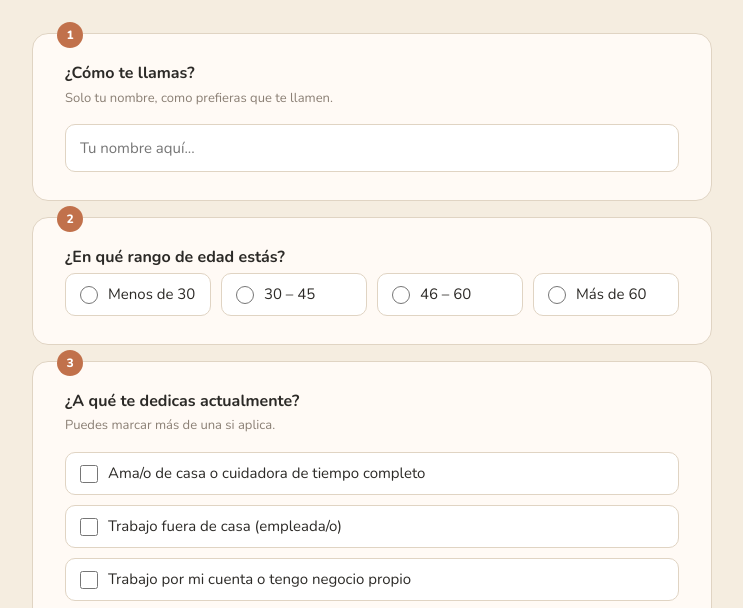
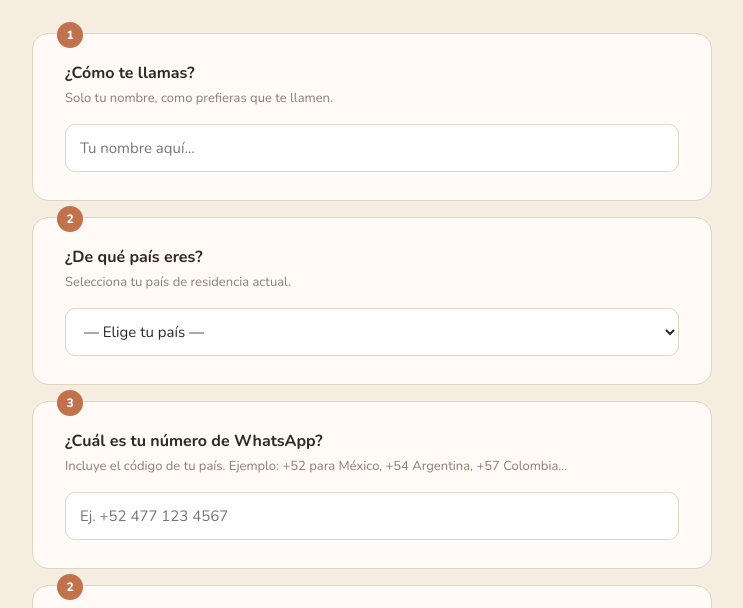
Before and after one commit to proyectatres-code/curso-ia-cuidadores, a plain HTML site: page index.html in a window 1280 px wide. Shown: the part 192-800 px from the top of the page, without its empty margins (268-1011 px from the left). Drawn offline with nearby package versions, Linux system fonts and the light colour scheme.

Commit message:
Add files via upload

```diff
--- a/index.html
+++ b/index.html
@@ -267,7 +267,46 @@
     <input type="text" id="nombre" class="text-input" placeholder="Tu nombre aquí..." style="height: 48px;">
   </div>
 
-  <!-- P2: Edad -->
+  <!-- P2: País -->
+  <div class="card">
+    <div class="q-number">2</div>
+    <div class="q-label">¿De qué país eres?</div>
+    <div class="q-hint">Selecciona tu país de residencia actual.</div>
+    <select id="pais" class="text-input" style="height:48px;cursor:pointer;appearance:auto;">
+      <option value="">— Elige tu país —</option>
+      <option value="México">🇲🇽 México</option>
+      <option value="Argentina">🇦🇷 Argentina</option>
+      <option value="Bolivia">🇧🇴 Bolivia</option>
+      <option value="Chile">🇨🇱 Chile</option>
+      <option value="Colombia">🇨🇴 Colombia</option>
+      <option value="Costa Rica">🇨🇷 Costa Rica</option>
+      <option value="Cuba">🇨🇺 Cuba</option>
+      <option value="Ecuador">🇪🇨 Ecuador</option>
+      <option value="El Salvador">🇸🇻 El Salvador</option>
+      <option value="España">🇪🇸 España</option>
+      <option value="Guatemala">🇬🇹 Guatemala</option>
+      <option value="Honduras">🇭🇳 Honduras</option>
+      <option value="Nicaragua">🇳🇮 Nicaragua</option>
+      <option value="Panamá">🇵🇦 Panamá</option>
+      <option value="Paraguay">🇵🇾 Paraguay</option>
+      <option value="Perú">🇵🇪 Perú</option>
+      <option value="Puerto Rico">🇵🇷 Puerto Rico</option>
+      <option value="República Dominicana">🇩🇴 República Dominicana</option>
+      <option value="Uruguay">🇺🇾 Uruguay</option>
+      <option value="Venezuela">🇻🇪 Venezuela</option>
+      <option value="Otro">🌎 Otro</option>
+    </select>
+  </div>
+
+  <!-- P3: WhatsApp -->
+  <div class="card">
+    <div class="q-number">3</div>
+    <div class="q-label">¿Cuál es tu número de WhatsApp?</div>
+    <div class="q-hint">Incluye el código de tu país. Ejemplo: +52 para México, +54 Argentina, +57 Colombia…</div>
+    <input type="tel" id="whatsapp" class="text-input" placeholder="Ej. +52 477 123 4567" style="height:48px;">
+  </div>
+
+  <!-- P4: Edad -->
   <div class="card">
     <div class="q-number">2</div>
     <div class="q-label">¿En qué rango de edad estás?</div>
@@ -279,9 +318,9 @@
     </div>
   </div>
 
-  <!-- P3: Ocupación -->
+  <!-- P5: Ocupación -->
   <div class="card">
-    <div class="q-number">3</div>
+    <div class="q-number">5</div>
     <div class="q-label">¿A qué te dedicas actualmente?</div>
     <div class="q-hint">Puedes marcar más de una si aplica.</div>
     <div class="options">
@@ -299,9 +338,9 @@
     </div>
   </div>
 
-  <!-- P4: Dispositivo -->
+  <!-- P6: Dispositivo -->
   <div class="card">
-    <div class="q-number">4</div>
+    <div class="q-number">6</div>
     <div class="q-label">¿Con qué dispositivo sueles conectarte?</div>
     <div class="q-hint">Marca todos los que tengas disponibles.</div>
     <div class="options inline">
@@ -312,9 +351,9 @@
     </div>
   </div>
 
-  <!-- P5: Comodidad tecnológica -->
+  <!-- P7: Comodidad tecnológica -->
   <div class="card">
-    <div class="q-number">5</div>
+    <div class="q-number">7</div>
     <div class="q-label">¿Qué tan cómoda/o te sientes usando el celular o la computadora?</div>
     <div class="scale">
       <span class="scale-label">Poco 😬</span>
@@ -329,9 +368,9 @@
     </div>
   </div>
 
-  <!-- P6: Conoce IA -->
+  <!-- P8: Conoce IA -->
   <div class="card">
-    <div class="q-number">6</div>
+    <div class="q-number">8</div>
     <div class="q-label">¿Has escuchado o usado alguna herramienta de Inteligencia Artificial?</div>
     <div class="q-hint">Como ChatGPT, Gemini, Copilot, filtros de fotos con IA, etc.</div>
     <div class="options">
@@ -343,9 +382,9 @@
     </div>
   </div>
 
-  <!-- P7: Qué quieren aprender -->
+  <!-- P9: Qué quieren aprender -->
   <div class="card">
-    <div class="q-number">7</div>
+    <div class="q-number">9</div>
     <div class="q-label">¿Qué te gustaría hacer o aprender con la IA?</div>
     <div class="q-hint">Marca todo lo que te llame la atención.</div>
     <div class="options">
@@ -365,9 +404,9 @@
     </div>
   </div>
 
-  <!-- P8: Días disponibles -->
+  <!-- P10: Días disponibles -->
   <div class="card">
-    <div class="q-number">8</div>
+    <div class="q-number">10</div>
     <div class="q-label">¿Qué días de la semana te acomodan mejor?</div>
     <div class="q-hint">Marca todos los que puedas.</div>
     <div class="days-grid">
@@ -389,17 +428,17 @@
     </div>
   </div>
 
-  <!-- P9: Expectativas -->
+  <!-- P11: Expectativas -->
   <div class="card">
-    <div class="q-number">9</div>
+    <div class="q-number">11</div>
     <div class="q-label">¿Qué te gustaría sentir o lograr al terminar las clases?</div>
     <div class="q-hint">En tus propias palabras, sin presión. 💛</div>
     <textarea id="expectativas" class="text-input" rows="3" placeholder="Escribe aquí lo que se te venga a la mente..."></textarea>
   </div>
 
-  <!-- P10: Algo más -->
+  <!-- P12: Algo más -->
   <div class="card">
-    <div class="q-number">10</div>
+    <div class="q-number">12</div>
     <div class="q-label">¿Hay algo que me quieras contar o alguna duda antes de empezar?</div>
     <div class="q-hint">Si tienes algún miedo, limitación o simplemente quieres presentarte, este espacio es tuyo.</div>
     <textarea id="comentario" class="text-input" rows="3" placeholder="Lo que quieras compartir..."></textarea>
@@ -443,6 +482,8 @@
   function recolectarDatos() {
     return {
       nombre:         document.getElementById("nombre").value.trim(),
+      pais:           document.getElementById("pais").value,
+      whatsapp:       document.getElementById("whatsapp").value.trim(),
       edad:           document.querySelector('input[name="edad"]:checked')?.value || "",
       ocupacion:      [...document.querySelectorAll('input[name="ocupacion"]:checked')].map(e => e.value).join(", "),
       ocup_otro:      document.getElementById("ocup-otro").value.trim(),
@@ -457,6 +498,17 @@
       comentario:     document.getElementById("comentario").value.trim(),
       fecha:          new Date().toLocaleString("es-MX", { timeZone: "America/Mexico_City" })
     };
+  }
+
+  function limpiarFormulario() {
+    ["nombre", "whatsapp", "ocup-otro", "aprender-otro", "expectativas", "comentario"].forEach(id => {
+      document.getElementById(id).value = "";
+    });
+    document.querySelectorAll('input[type="radio"], input[type="checkbox"]').forEach(el => {
+      el.checked = false;
+    });
+    document.getElementById("pais").value = "";
+    window.scrollTo({ top: 0, behavior: "smooth" });
   }
 
   async function enviarFormulario() {
@@ -481,6 +533,7 @@
         body: JSON.stringify(recolectarDatos())
       });
 
+      limpiarFormulario();
       document.getElementById("msgEnviando").classList.remove("visible");
       document.getElementById("msgExito").classList.add("visible");
       document.getElementById("footerNota").style.display = "none";
```
